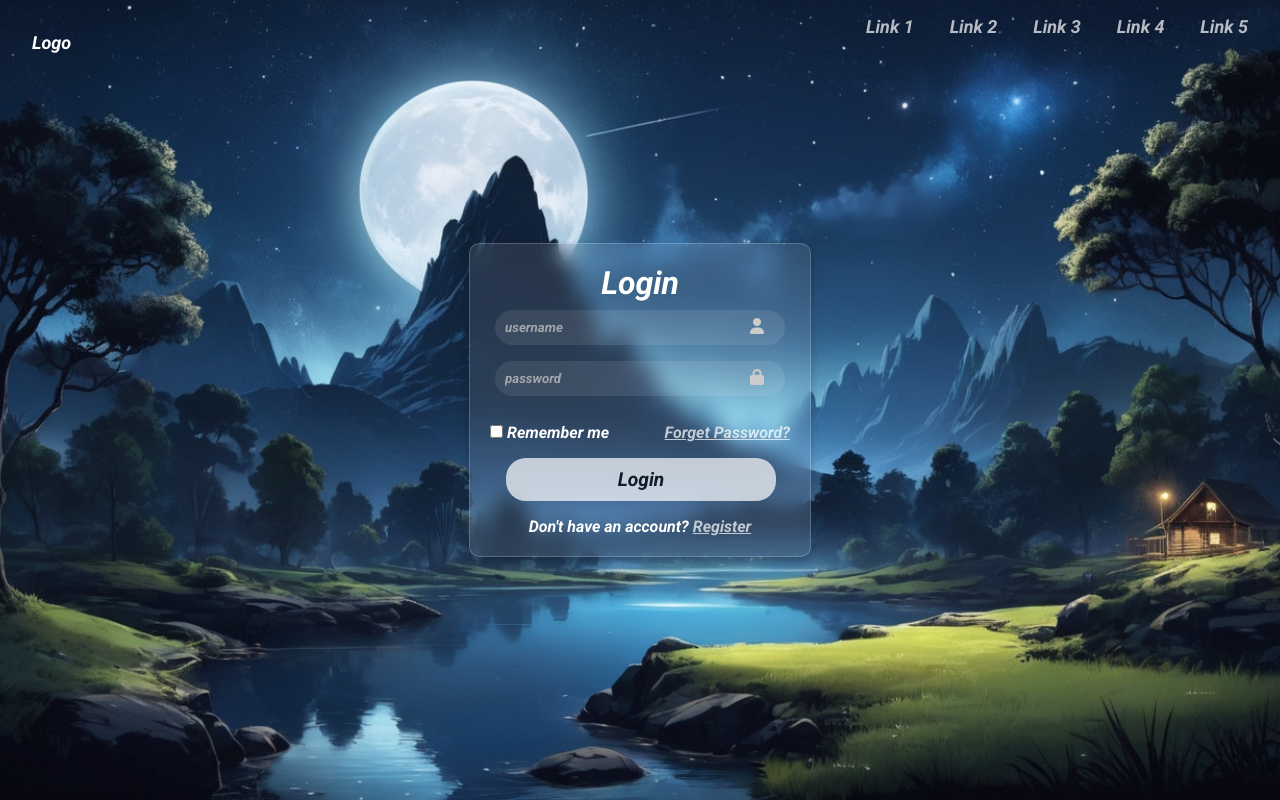
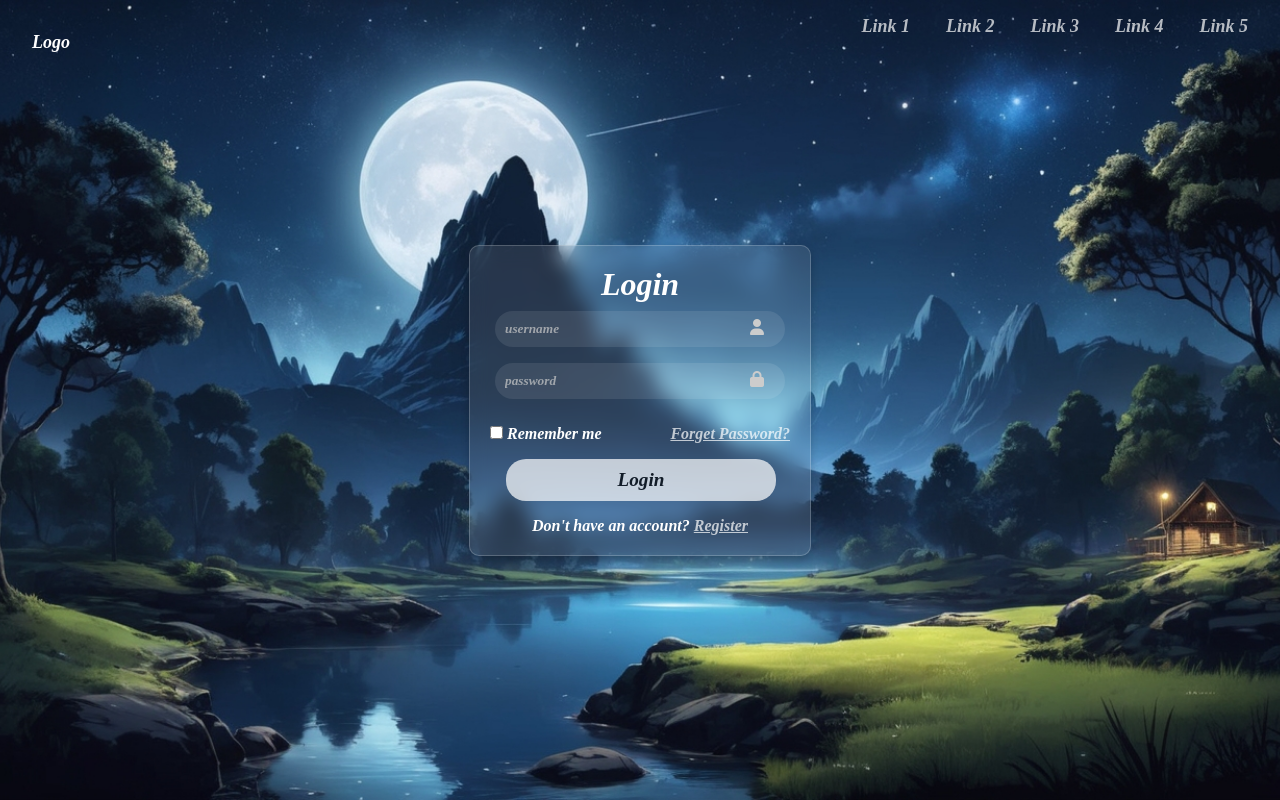
Before and after one commit to ahmed1ibrahim12/Login_form, a plain HTML site: page index.html in a window 1280 px wide. Drawn offline with Linux system fonts and the light colour scheme; a web font is replaced by a local one.

Commit message:
Update style.css
Change font

```diff
--- a/CSS/style.css
+++ b/CSS/style.css
@@ -2,7 +2,7 @@
 *{
     margin: 0;
     padding: 0;
-    font-family: "Roboto", sans-serif;
+    font-family: "Roboto Slab", serif;
     font-weight:700;
     font-style: italic;
     color: white;
```
